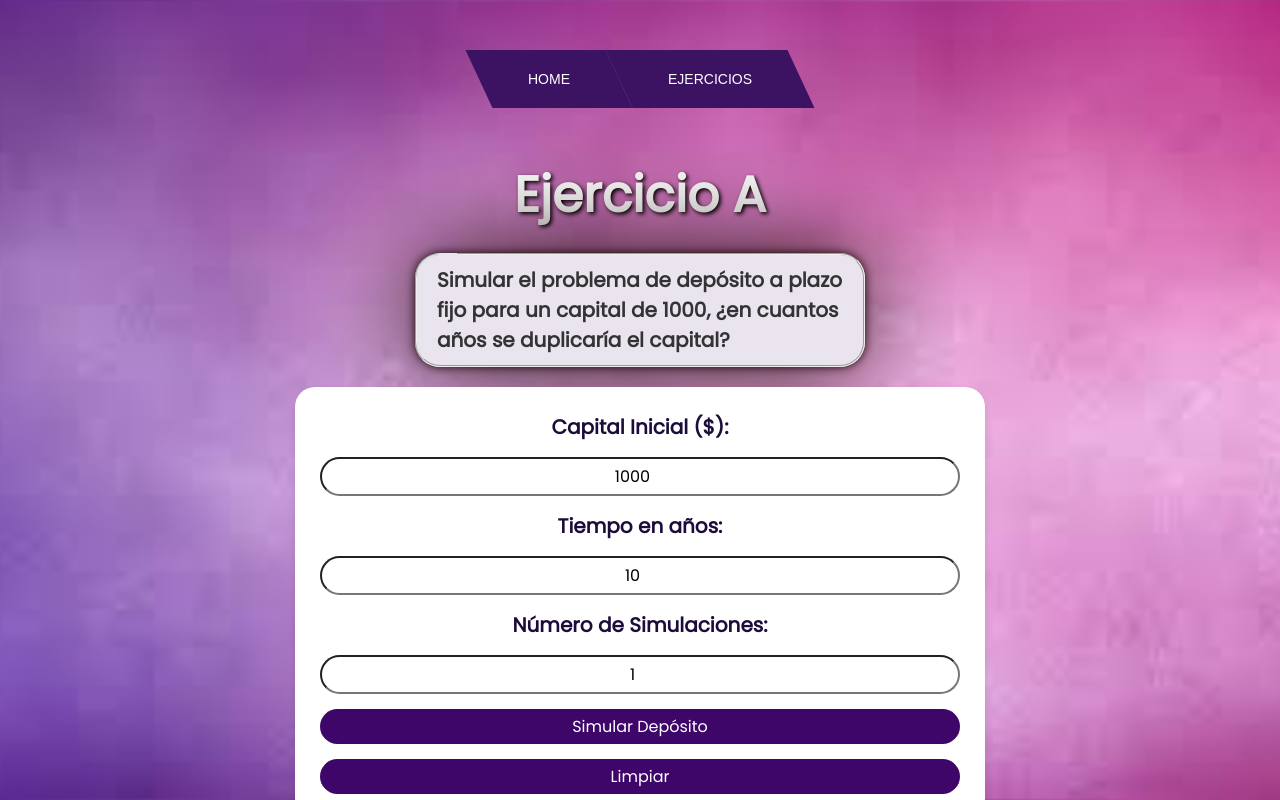
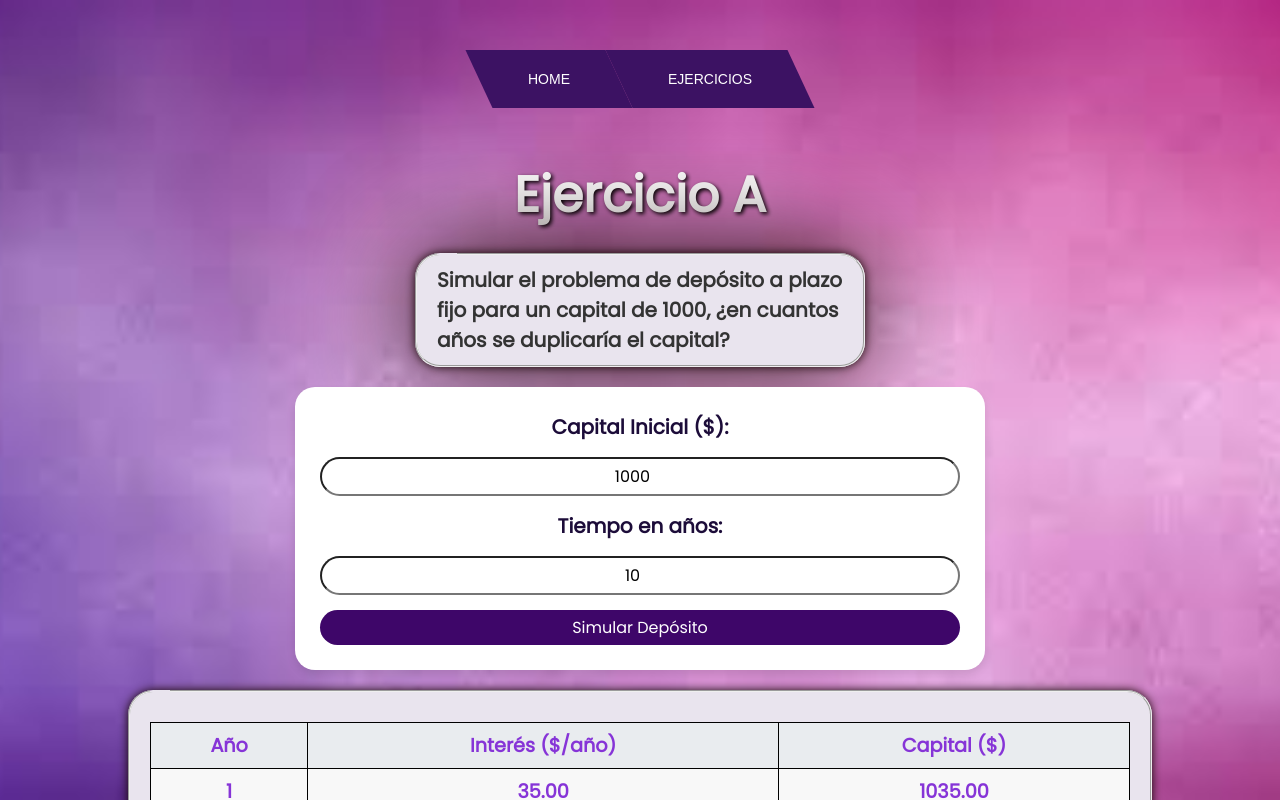
Before and after one commit to EdelyTito/simulacion, a Vue app: page /ejercicio1 in a window 1280 px wide. Both pictures are taken after a click on the button "Simular Depósito". Shown: the top 800 px of the page. Built offline with nearby package versions, Linux system fonts and the light colour scheme.

Commit message:
mejor asi x2

```diff
--- a/src/views/Ejercicio1.vue
+++ b/src/views/Ejercicio1.vue
@@ -14,36 +14,26 @@
         <input type="number" v-model="capitalInicial" id="capitalInicial" min="1">
         <label for="tiempoDeposito">Tiempo en años:</label>
         <input type="number" v-model="tiempoDeposito" id="tiempoDeposito" min="1">
-        <label for="numSimulaciones">Número de Simulaciones:</label>
-        <input type="number" v-model="numSimulaciones" id="numSimulaciones" min="1">
         <button @click="simulateInvestment">Simular Depósito</button>
-        <button @click="resetResults">Limpiar</button>
       </div>
     </div>
     <Fieldset v-if="results.length" class="results-container">
       <table>
         <thead>
           <tr>
-            <th>Simulación</th>
+            <th>Año</th>
+            <th>Interés ($/año)</th>
             <th>Capital ($)</th>
-            <th>Interés ($)</th>
-            <th>Interés Total ($)</th>
           </tr>
         </thead>
         <tbody>
           <tr v-for="(result, index) in results" :key="index">
             <td>{{ index + 1 }}</td>
+            <td>{{ result.interest }}</td>
             <td>{{ result.capital }}</td>
-            <td>{{ result.interest }}</td>
-            <td>{{ result.totalInterest }}</td>
           </tr>
         </tbody>
       </table>
-      <div class="averages">
-        <p>Promedio Capital: ${{ avgCapital }}</p>
-        <p>Promedio Interés: ${{ avgInteres }}</p>
-        <p>Promedio Interés Total: ${{ avgIT }}</p>
-      </div>
     </Fieldset>
   </div>
 </template>
@@ -59,58 +49,23 @@ export default {
     return {
       capitalInicial: 1000,
       tiempoDeposito: 10,
-      numSimulaciones: 1,
-      results: [],
-      avgCapital: 0,
-      avgInteres: 0,
-      avgIT: 0
+      results: []
     };
   },
   methods: {
     simulateInvestment() {
       this.results = [];
-      let totalCapital = 0;
-      let totalInterestSum = 0;
-      let totalITSum = 0;
+      let capital = this.capitalInicial;
+      const interestRate = 0.035; // 3.5% tasa de interés anual
 
-      for (let sim = 0; sim < this.numSimulaciones; sim++) {
-        let capital = this.capitalInicial;
-        let totalInterest = 0;
-        let interest = 0;
-
-        for (let year = 1; year <= this.tiempoDeposito; year++) {
-          if (capital > 0 && capital <= 10000) {
-            interest = capital * 0.035;
-          } else if (capital > 10000 && capital <= 50000) {
-            interest = capital * 0.037;
-          } else if (capital > 50000) {
-            interest = capital * 0.04;
-          }
-
-          totalInterest += interest;
-          capital += interest;
-        }
-
-        totalCapital += capital;
-        totalInterestSum += interest;
-        totalITSum += totalInterest;
-
+      for (let year = 1; year <= this.tiempoDeposito; year++) {
+        let interest = capital * interestRate;
+        capital += interest;
         this.results.push({
-          capital: capital.toFixed(2),
           interest: interest.toFixed(2),
-          totalInterest: totalInterest.toFixed(2)
+          capital: capital.toFixed(2)
         });
       }
-
-      this.avgCapital = (totalCapital / this.numSimulaciones).toFixed(2);
-      this.avgInteres = (totalInterestSum / this.numSimulaciones).toFixed(2);
-      this.avgIT = (totalITSum / this.numSimulaciones).toFixed(2);
-    },
-    resetResults() {
-      this.results = [];
-      this.avgCapital = 0;
-      this.avgInteres = 0;
-      this.avgIT = 0;
     }
   }
 };
```
